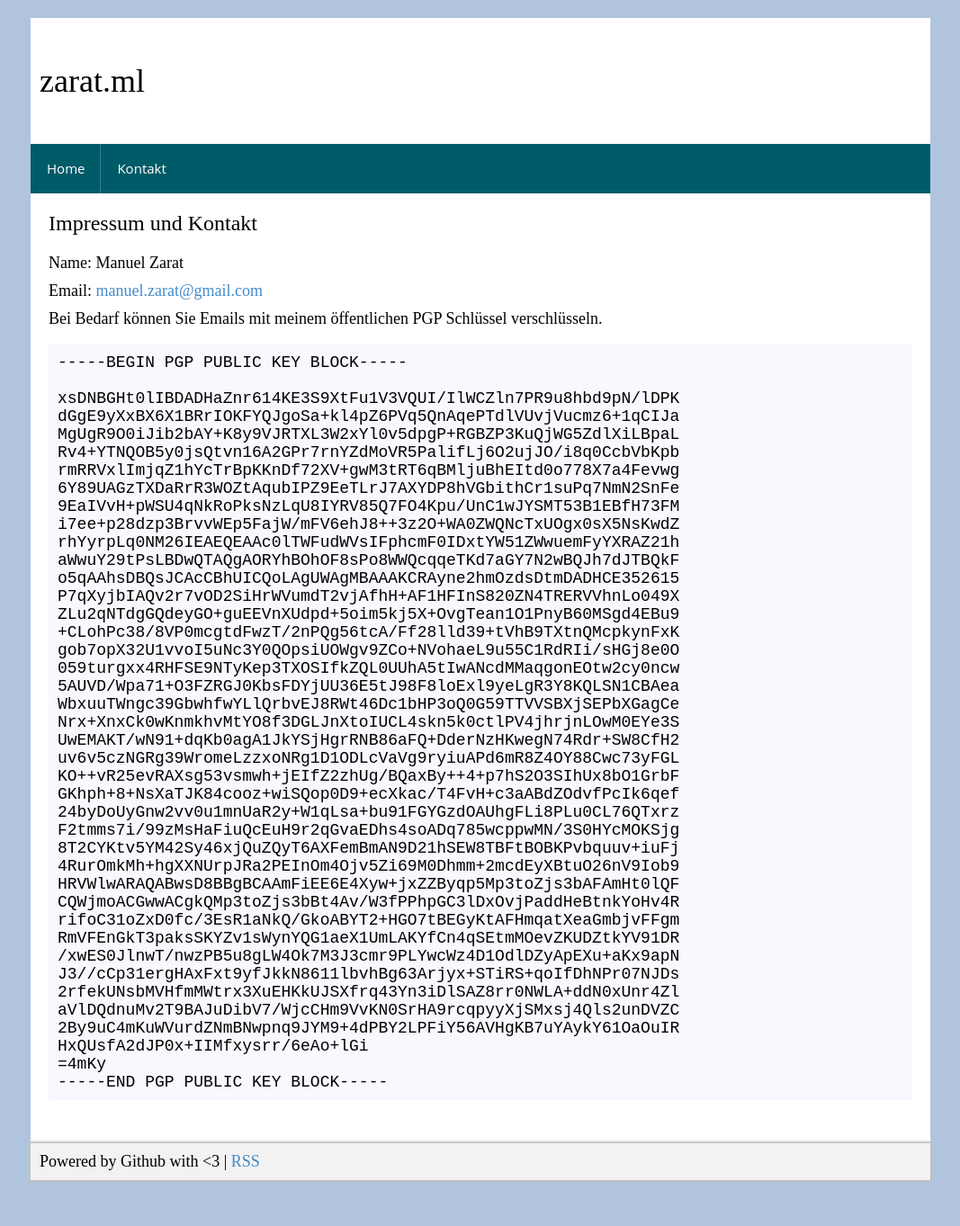
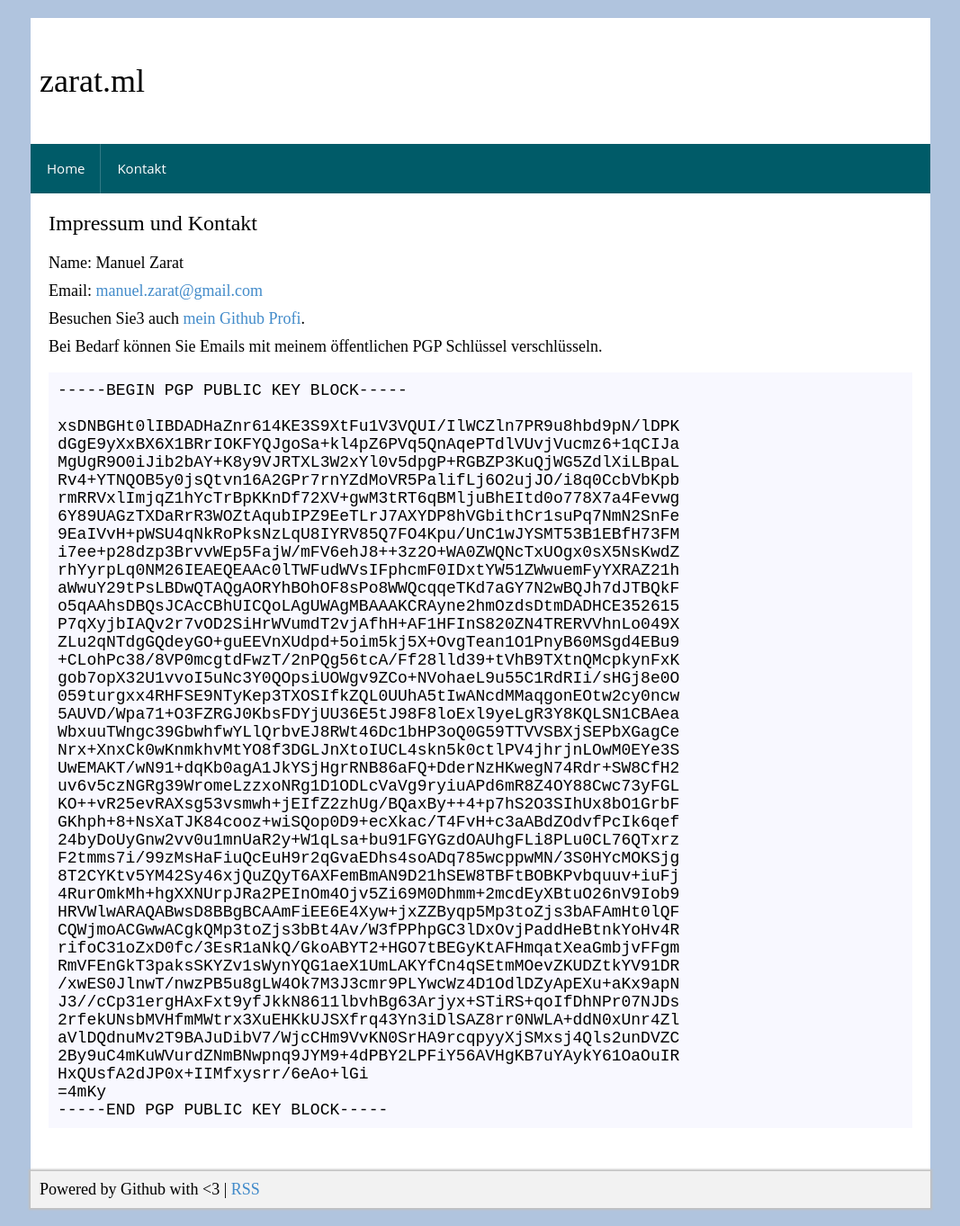
Before and after one commit to zarat/zarat.github.io, a Jekyll site: the page built from contact.html, in a window 1280 px wide. Shown: the whole page at 90% size, without its empty margins (106-1173 px from the left). Built offline with Jekyll 4.4.1, drawn with Linux system fonts in a browser that asks for light colours; before the commit the page ends 1332 px from its top, so only the background shows below that.

Commit message:
Github link added

```diff
--- a/contact.html
+++ b/contact.html
@@ -16,6 +16,7 @@ permalink: /contact/
     <p>Name: Manuel Zarat</p>
     <p>Email: <a href="mailto:jane.doe@badmail.com" id="no-spam">jane.doe@badmail.com</a> <noscript>**Hinweis**: Um Spam zu vermeiden wird die korrekte Email Adresse nur bei aktiviertem Javascript angezeigt!</noscript>
 
+    <p>Besuchen Sie3 auch <a href="https://github.com/zarat" target="_blank">mein Github Profi</a>.
     <p>Bei Bedarf können Sie Emails mit meinem öffentlichen PGP Schlüssel verschlüsseln.</p>
 
 <script>
```
